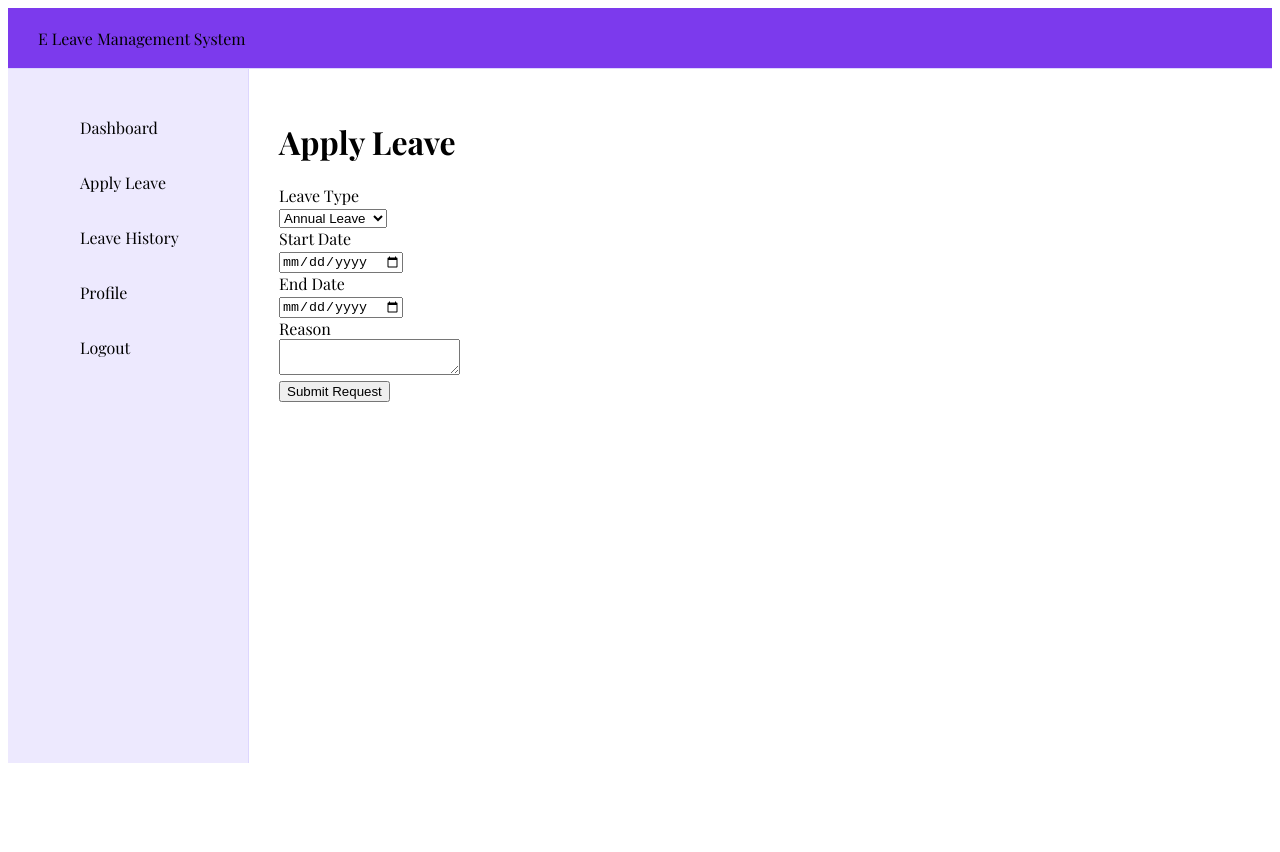
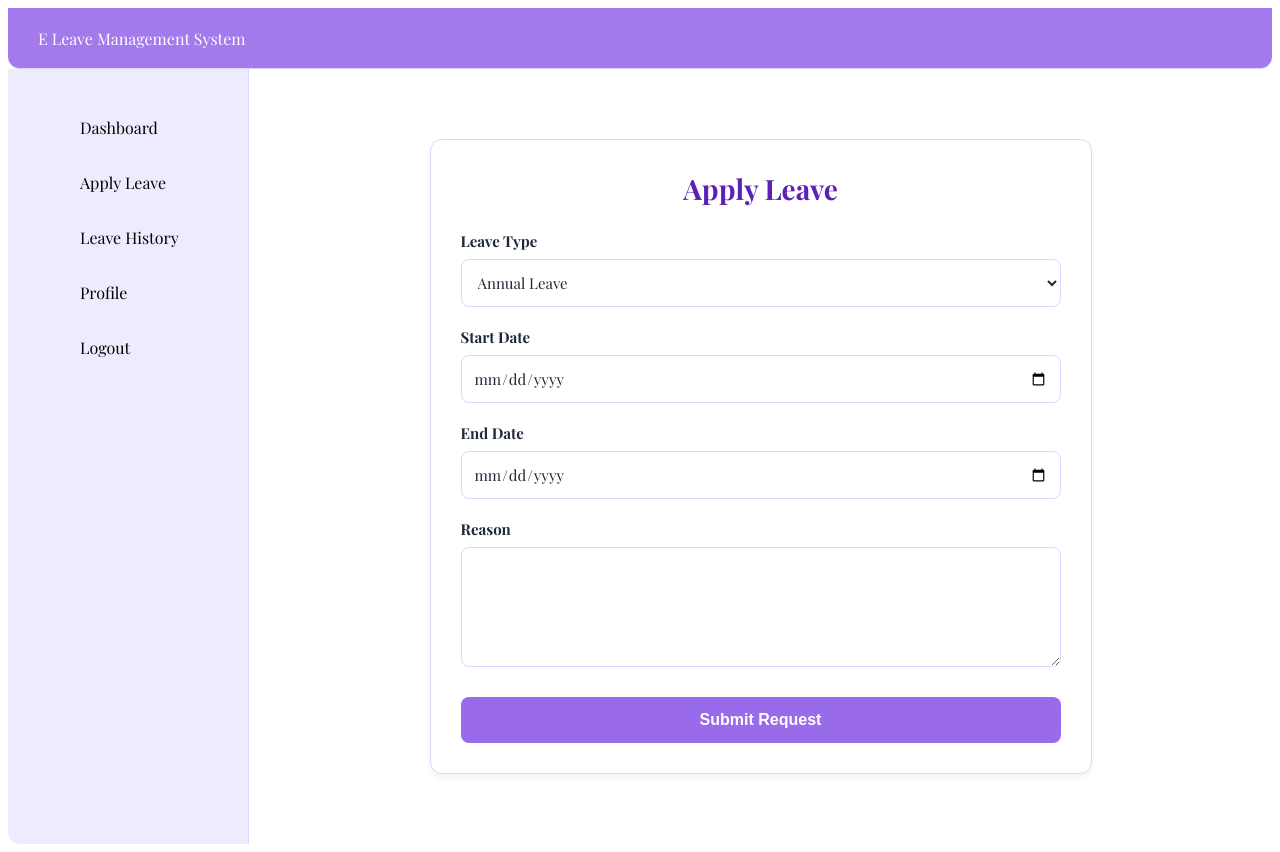
Before and after one commit to SamiruMahanama/E-Leave-Management-System, a React (Vite) app: page /apply-leave in a window 1280 px wide. Before the commit the page ends 800 px from the top, so only its background shows below. Built offline with nearby package versions, Linux system fonts and the light colour scheme.

Commit message:
Added new style for Apply Leave Page

```diff
--- a/index.html
+++ b/index.html
@@ -1,6 +1,9 @@
+
+
 <!doctype html>
 <html lang="en">
   <head>
+    <link rel="stylesheet" href="https://cdn.jsdelivr.net/npm/@tabler/icons-webfont@latest/tabler-icons.min.css"/>
     <link rel="preconnect" href="https://fonts.googleapis.com">
     <link rel="preconnect" href="https://fonts.gstatic.com" crossorigin>
     <link href="https://fonts.googleapis.com/css2?family=Playfair+Display:wght@400;700&display=swap" rel="stylesheet">
--- a/src/components/Sidebar.jsx
+++ b/src/components/Sidebar.jsx
@@ -10,11 +10,21 @@ function Sidebar() {
     <>
       <aside className="sidebar">
         <ul>
-          <li onClick={() => navigate("/dashboard")}>Dashboard</li>
-          <li onClick={() => navigate("/apply-leave")}>Apply Leave</li>
-          <li onClick={() => navigate("/leave-history")}>Leave History</li>
-          <li onClick={() => navigate("/profile")}>Profile</li>
-          <li onClick={() => setShowLogoutModal(true)}>Logout</li>
+          <li className="sidebar-item" onClick={() => navigate("/dashboard")}>
+            Dashboard
+          </li>
+          <li className="sidebar-item" onClick={() => navigate("/apply-leave")}>
+            Apply Leave
+          </li>
+          <li className="sidebar-item" onClick={() => navigate("/leave-history")}>
+            Leave History
+          </li>
+          <li className="sidebar-item" onClick={() => navigate("/profile")}>
+            Profile
+          </li>
+          <li className="sidebar-item" onClick={() => setShowLogoutModal(true)}>
+            Logout
+          </li>
         </ul>
       </aside>
 
--- a/src/index.css
+++ b/src/index.css
@@ -1,6 +1,6 @@
 :root {
   /* Brand */
-  --color-primary: #7c3aed; /* vivid purple — buttons, headers */
+  --color-primary: #996ae9; /* vivid purple — buttons, headers */
   --color-primary-light: #ede9fe; /* very light purple — sidebar, card backgrounds */
   --color-primary-dark: #5b21b6; /* dark purple — hover states */
 
--- a/src/pages/ApplyLeavePage.jsx
+++ b/src/pages/ApplyLeavePage.jsx
@@ -1,7 +1,8 @@
 import { useState } from "react";
+import "../styles/ApplyLeavePage.css";
 
 function ApplyLeavePage() {
-  const [leaveType, setLeaveType] = useState("");
+  const [leaveType, setLeaveType] = useState("Annual Leave");
 
   const [startDate, setStartDate] = useState("");
 
@@ -18,7 +19,6 @@ function ApplyLeavePage() {
 
     if (endDate < startDate) {
       setError("End date cannot be before start date.");
-
       return;
     }
 
@@ -29,65 +29,55 @@ function ApplyLeavePage() {
   };
 
   return (
-    <div>
-      <h1>Apply Leave</h1>
+    <div className="apply-leave-container">
+      <h1 className="page-title">Apply Leave</h1>
 
       {error && <p className="error-message">{error}</p>}
 
-      <form onSubmit={handleSubmit}>
-        <div>
-          <label>Leave Type</label>
-        </div>
-
-        <div>
+      <form className="apply-leave-form" onSubmit={handleSubmit}>
+        <div className="form-group">
+          <label htmlFor="leaveType">Leave Type</label>
           <select
+            id="leaveType"
             value={leaveType}
             onChange={(event) => setLeaveType(event.target.value)}
           >
-            <option>Annual Leave</option>
-
-            <option>Medical Leave</option>
-
-            <option>Casual Leave</option>
+            <option value="Annual Leave">Annual Leave</option>
+            <option value="Medical Leave">Medical Leave</option>
+            <option value="Casual Leave">Casual Leave</option>
           </select>
         </div>
 
-        <div>
-          <label>Start Date</label>
-        </div>
-
-        <div>
+        <div className="form-group">
+          <label htmlFor="startDate">Start Date</label>
           <input
+            id="startDate"
             type="date"
             value={startDate}
             onChange={(event) => setStartDate(event.target.value)}
           />
         </div>
 
-        <div>
-          <label>End Date</label>
-        </div>
-
-        <div>
+        <div className="form-group">
+          <label htmlFor="endDate">End Date</label>
           <input
+            id="endDate"
             type="date"
             value={endDate}
             onChange={(event) => setEndDate(event.target.value)}
           />
         </div>
 
-        <div>
-          <label>Reason</label>
-        </div>
-
-        <div>
+        <div className="form-group">
+          <label htmlFor="reason">Reason</label>
           <textarea
+            id="reason"
             value={reason}
             onChange={(event) => setReason(event.target.value)}
           />
         </div>
 
-        <button type="submit">Submit Request</button>
+        <button type="submit" className="submit-button">Submit Request</button>
       </form>
     </div>
   );
--- /dev/null
+++ b/src/styles/ApplyLeavePage.css
@@ -0,0 +1,92 @@
+.apply-leave-container {
+  max-width: 600px;
+  margin: 40px auto;
+  padding: 30px;
+  background-color: var(--color-white);
+  border-radius: 12px;
+  box-shadow: 0 4px 6px rgba(0, 0, 0, 0.05);
+  border: 1px solid var(--color-border);
+}
+
+.page-title {
+  color: var(--color-primary-dark);
+  text-align: center;
+  margin-top: 0;
+  margin-bottom: 24px;
+  font-size: 28px;
+}
+
+.error-message {
+  background-color: var(--color-danger-bg);
+  color: var(--color-danger);
+  padding: 12px;
+  border-radius: 8px;
+  margin-bottom: 20px;
+  text-align: center;
+  font-weight: 500;
+  border: 1px solid rgba(153, 27, 27, 0.2);
+}
+
+.apply-leave-form {
+  display: flex;
+  flex-direction: column;
+  gap: 20px;
+}
+
+.form-group {
+  display: flex;
+  flex-direction: column;
+  gap: 8px;
+}
+
+.form-group label {
+  font-weight: 600;
+  color: var(--color-text);
+  font-size: 15px;
+}
+
+.form-group input[type="date"],
+.form-group select,
+.form-group textarea {
+  width: 100%;
+  padding: 12px;
+  border: 1px solid var(--color-border);
+  border-radius: 8px;
+  background-color: var(--color-white);
+  color: var(--color-text);
+  font-family: inherit;
+  font-size: 15px;
+  transition: all 0.2s ease;
+  box-sizing: border-box;
+}
+
+.form-group textarea {
+  min-height: 120px;
+  resize: vertical;
+}
+
+.form-group input[type="date"]:focus,
+.form-group select:focus,
+.form-group textarea:focus {
+  outline: none;
+  border-color: var(--color-primary);
+  box-shadow: 0 0 0 3px var(--color-primary-light);
+}
+
+.submit-button {
+  margin-top: 10px;
+  padding: 14px;
+  background-color: var(--color-primary);
+  color: var(--color-white);
+  border: none;
+  border-radius: 8px;
+  font-size: 16px;
+  font-weight: 600;
+  cursor: pointer;
+  transition: background-color 0.2s;
+  width: 100%;
+}
+
+.submit-button:hover {
+  background-color: var(--color-primary-dark);
+}
--- a/src/styles/DashboardPage.css
+++ b/src/styles/DashboardPage.css
@@ -11,6 +11,14 @@
   border-right: 1px solid var(--color-border);
 
   padding: 20px;
+
+  border-radius: 0 0 0 12px;
+
+  box-shadow: inset 0 0 0 1000px rgba(255, 255, 255, 0.1);
+
+  overflow-y: auto;
+
+
 }
 
 .dashboard-content {
@@ -28,6 +36,15 @@
   background-color: var(--color-primary);
 
   border-bottom: 1px solid var(--color-border);
+  color: var(--color-white);
+
+  justify-content: space-between;
+
+  border-radius: 0 0 12px 12px;
+  box-shadow: inset 0 0 0 1000px rgba(255, 255, 255, 0.1);
+
+
+
 }
 
 .sidebar ul {
@@ -45,7 +62,7 @@
 }
 
 .sidebar li:hover {
-  background-color: var(--color-primary-light);
+  background-color: var(--color-primary);
 }
 
 .dashboard-content {
@@ -58,16 +75,26 @@
   display: flex;
   gap: 20px;
   flex: 1;
+  background-color: var(--color-primary-light);
+  padding: 25px;
+  border-radius: 12px;
+  box-shadow: 0 4px 12px rgba(0, 0, 0, 0.08);
+  text-align: center;
+  justify-content: center;
+  align-items: center;
+  flex-wrap: wrap;
+}
 
-  background-color: var(--color-primary-light);
-
-  padding: 25px;
-
+.card {
+  display: flex;
+  flex-direction: column;
+  align-items: center;
+  justify-content: center;
+  padding: 20px;
+  background-color: var(--color-white);
   border-radius: 12px;
 
-  box-shadow: 0 4px 12px rgba(0, 0, 0, 0.08);
 
-  text-align: center;
 }
 
 .card-value {
@@ -76,30 +103,50 @@
   color: var(--color-primary);
 
   margin: 15px 0;
+  font-weight: 500;
+}
+
+.card-title {
+  font-size: 1.2rem;
+  color: var(--color-text-muted);
+  text-transform: uppercase;
+  letter-spacing: 1px;
+  font-weight: 500;
+  margin-bottom: 10px;
+  text-align: center;
+
+
 }
 
 .quick-actions {
   display: flex;
+  gap: 20px;
+  margin-top: 30px;
+  margin-bottom: 30px;
+  justify-content: center;
+  align-items: center;
+  flex-wrap: wrap;
+  background-color: var(--color-primary-light);
+  padding: 25px;
+  border-radius: 12px;
+  box-shadow: 0 4px 12px rgba(0, 0, 0, 0.08);
 
-  gap: 20px;
-
-  margin-top: 30px;
 }
 
 .quick-actions button {
   padding: 14px 24px;
+  border: none;
+  border-radius: 8px;
+  background-color: var(--color-primary);
+  color: white;
+  cursor: pointer;
+  font-size: 1rem;
+  font-weight: 500;
+  text-transform: uppercase;
+  transition: background-color 0.3s ease;
+  text-align: center;
 
-  border: none;
 
-  border-radius: 8px;
-
-  background-color: var(--color-primary);
-
-  color: white;
-
-  cursor: pointer;
-
-  font-size: 1rem;
 }
 
 .quick-actions button:hover {
@@ -116,4 +163,14 @@
   margin-bottom: 20px;
 
   font-weight: 500;
+
+  letter-spacing: 1px;
+
+  text-align: center;
+  text-transform: uppercase;
+  transition: color 0.3s ease;
+
+
+
+
 }
--- a/src/styles/LeaveHistoryPage.css
+++ b/src/styles/LeaveHistoryPage.css
@@ -20,6 +20,14 @@
   text-align: left;
 
   padding: 15px;
+  border-bottom: 1px solid var(--color-border);
+  font-weight: 600;
+  font-size: 0.9rem;
+  text-transform: uppercase;
+  letter-spacing: 1px;
+  text-align: center;
+
+
 }
 
 .leave-table td {
--- a/src/styles/Modal.css
+++ b/src/styles/Modal.css
@@ -9,6 +9,8 @@
   display: flex;
   align-items: center;
   justify-content: center;
+  overflow: hidden;
+
 }
 
 .logout-modal-content {
@@ -21,4 +23,9 @@
   flex-direction: column;
   background-color: white;
   border-radius: 12px;
+  box-shadow: 0 4px 6px rgba(0, 0, 0, 0.1);
+  width: 400px;
+  height: 200px;
+  gap: 20px;
+
 }
```
